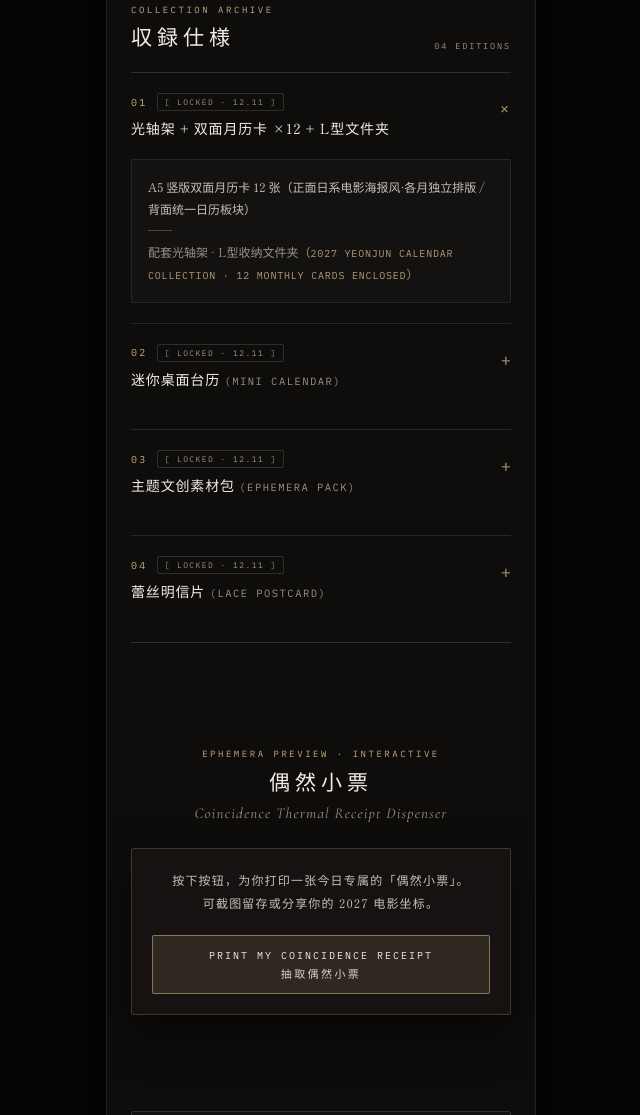
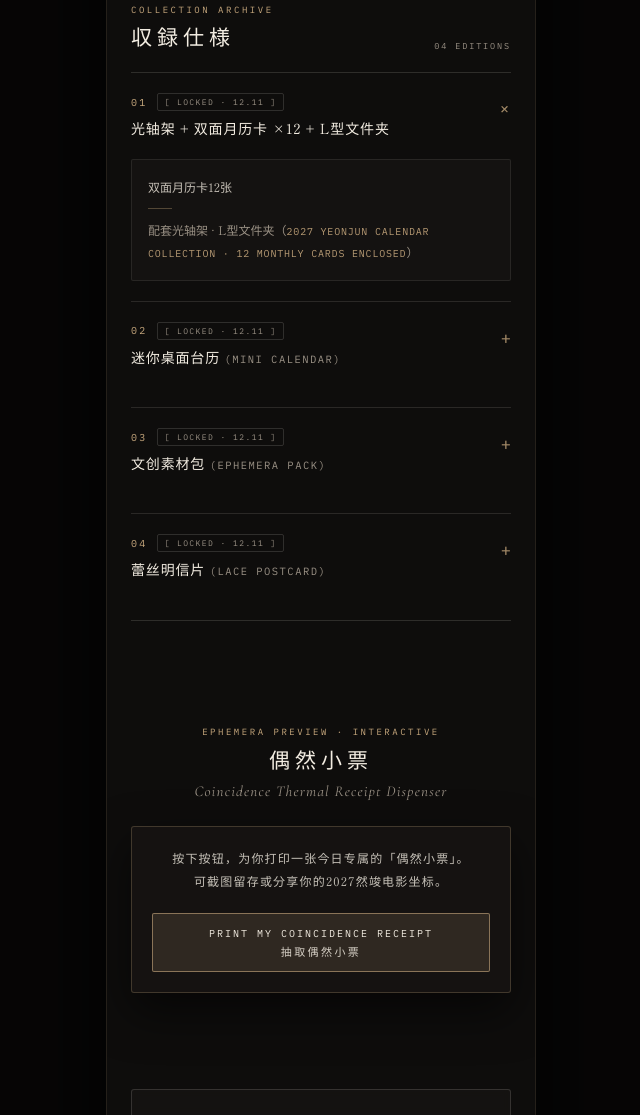
Before and after one commit to YeonEpoch/2027seasonsgreeting, a plain HTML site: page index.html in a window 1280 px wide. Shown: the part 1738-2853 px from the top of the page, without its empty margins (319-959 px from the left). Drawn offline with nearby package versions, Linux system fonts and the light colour scheme; animation ran at ten frames a second.

Commit message:
Update text content in index.html

```diff
--- a/index.html
+++ b/index.html
@@ -756,11 +756,11 @@
               <div class="archive-panel-inner pb-5">
                 <div class="p-4 rounded-[2px] bg-film-espresso/75 border border-cream-paper/[0.09] space-y-2.5 text-[12px] leading-[1.85] text-cream-paper/80">
                   <p class="font-jp-serif">
-                    A5 竖版双面月历卡 12 张（正面日系电影海报风&middot;各月独立排版 / 背面统一日历板块）
+                    双面月历卡12张
                   </p>
                   <div class="w-6 h-[1px] bg-vintage-gold/35"></div>
                   <p class="font-jp-serif text-warm-muted">
-                    配套光轴架 &middot; L型收纳文件夹（<span class="font-mono-meta text-[10px] tracking-[0.08em] text-vintage-gold/90">2027 YEONJUN CALENDAR COLLECTION &middot; 12 MONTHLY CARDS ENCLOSED</span>）
+                    配套光轴架 &middot; L型文件夹（<span class="font-mono-meta text-[10px] tracking-[0.08em] text-vintage-gold/90">2027 YEONJUN CALENDAR COLLECTION &middot; 12 MONTHLY CARDS ENCLOSED</span>）
                   </p>
                 </div>
               </div>
@@ -812,7 +812,7 @@
                   </span>
                 </div>
                 <p class="font-jp-serif text-[14px] tracking-[0.06em] text-cream-paper group-hover:text-white mt-2 leading-snug">
-                  主题文创素材包 <span class="font-mono-meta text-[10.5px] tracking-[0.14em] text-warm-muted">(EPHEMERA PACK)</span>
+                  文创素材包 <span class="font-mono-meta text-[10.5px] tracking-[0.14em] text-warm-muted">(EPHEMERA PACK)</span>
                 </p>
               </div>
               <span class="archive-plus font-mono-meta text-[17px] text-vintage-gold/80 pt-1 shrink-0">+</span>
@@ -884,7 +884,7 @@
           <!-- Callout & Primary Print Trigger -->
           <div id="receiptIntroBox" class="text-center">
             <p class="font-jp-serif text-[12px] leading-[1.9] tracking-[0.1em] text-cream-paper/80 max-w-[300px] mx-auto">
-              按下按钮，为你打印一张今日专属的「偶然小票」。可截图留存或分享你的 2027 电影坐标。
+              按下按钮，为你打印一张今日专属的「偶然小票」。可截图留存或分享你的2027然竣电影坐标。
             </p>
 
             <button
```
